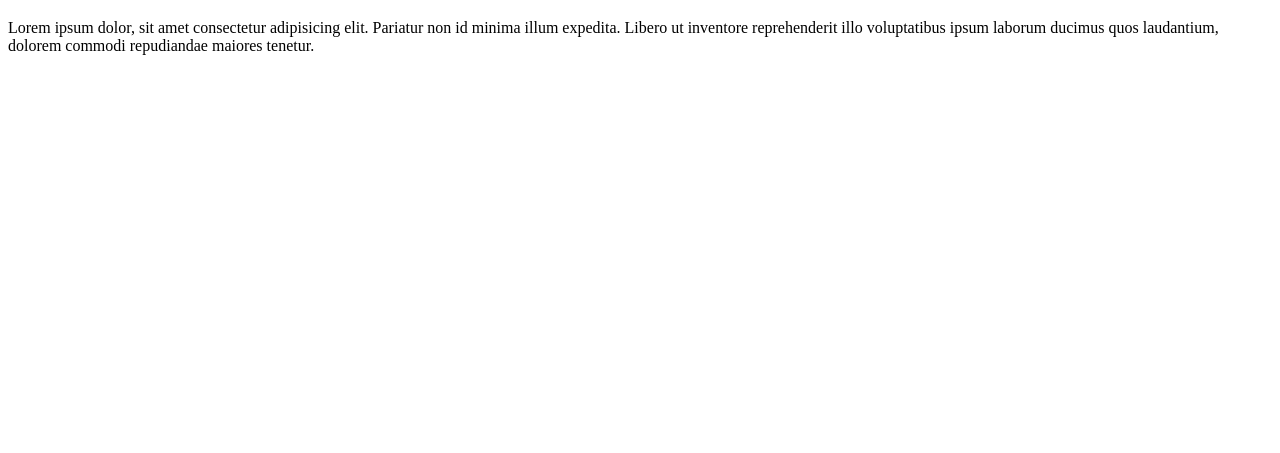
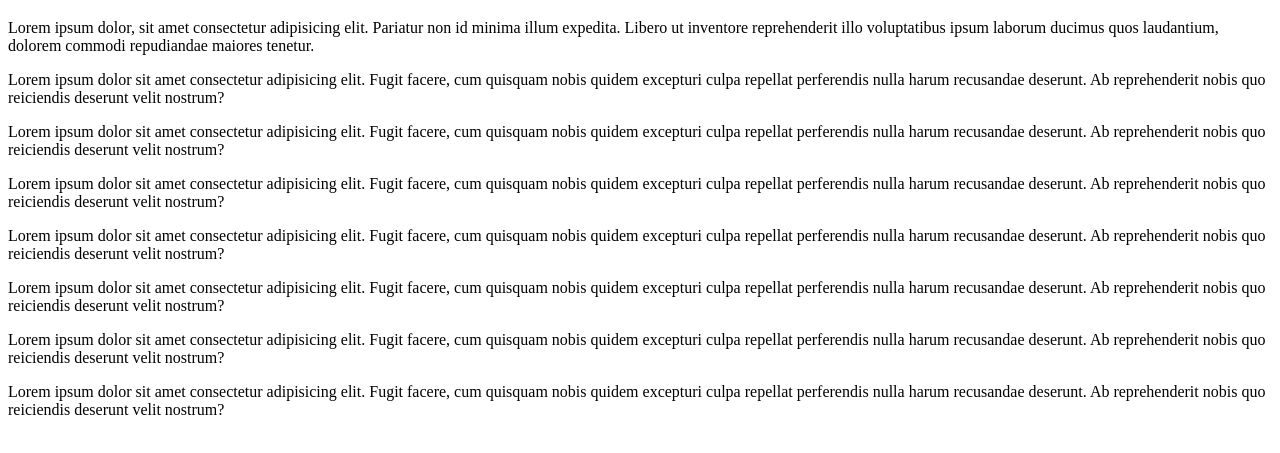
Before and after one commit to Ivanserolf/MiPrimerRepo, a plain HTML site: page index.html in a window 1280 px wide. Shown: the part 61-514 px from the top of the page. Drawn offline with Linux system fonts and the light colour scheme.

Commit message:
Cambio 2

```diff
--- a/index.html
+++ b/index.html
@@ -8,5 +8,12 @@
 <body>
     <h1>Hola Git!!!</h1>
     <p>Lorem ipsum dolor, sit amet consectetur adipisicing elit. Pariatur non id minima illum expedita. Libero ut inventore reprehenderit illo voluptatibus ipsum laborum ducimus quos laudantium, dolorem commodi repudiandae maiores tenetur.</p>
+    <p>Lorem ipsum dolor sit amet consectetur adipisicing elit. Fugit facere, cum quisquam nobis quidem excepturi culpa repellat perferendis nulla harum recusandae deserunt. Ab reprehenderit nobis quo reiciendis deserunt velit nostrum?</p>
+    <p>Lorem ipsum dolor sit amet consectetur adipisicing elit. Fugit facere, cum quisquam nobis quidem excepturi culpa repellat perferendis nulla harum recusandae deserunt. Ab reprehenderit nobis quo reiciendis deserunt velit nostrum?</p>
+    <p>Lorem ipsum dolor sit amet consectetur adipisicing elit. Fugit facere, cum quisquam nobis quidem excepturi culpa repellat perferendis nulla harum recusandae deserunt. Ab reprehenderit nobis quo reiciendis deserunt velit nostrum?</p>
+    <p>Lorem ipsum dolor sit amet consectetur adipisicing elit. Fugit facere, cum quisquam nobis quidem excepturi culpa repellat perferendis nulla harum recusandae deserunt. Ab reprehenderit nobis quo reiciendis deserunt velit nostrum?</p>
+    <p>Lorem ipsum dolor sit amet consectetur adipisicing elit. Fugit facere, cum quisquam nobis quidem excepturi culpa repellat perferendis nulla harum recusandae deserunt. Ab reprehenderit nobis quo reiciendis deserunt velit nostrum?</p>
+    <p>Lorem ipsum dolor sit amet consectetur adipisicing elit. Fugit facere, cum quisquam nobis quidem excepturi culpa repellat perferendis nulla harum recusandae deserunt. Ab reprehenderit nobis quo reiciendis deserunt velit nostrum?</p>
+    <p>Lorem ipsum dolor sit amet consectetur adipisicing elit. Fugit facere, cum quisquam nobis quidem excepturi culpa repellat perferendis nulla harum recusandae deserunt. Ab reprehenderit nobis quo reiciendis deserunt velit nostrum?</p>
 </body>
 </html>
```
